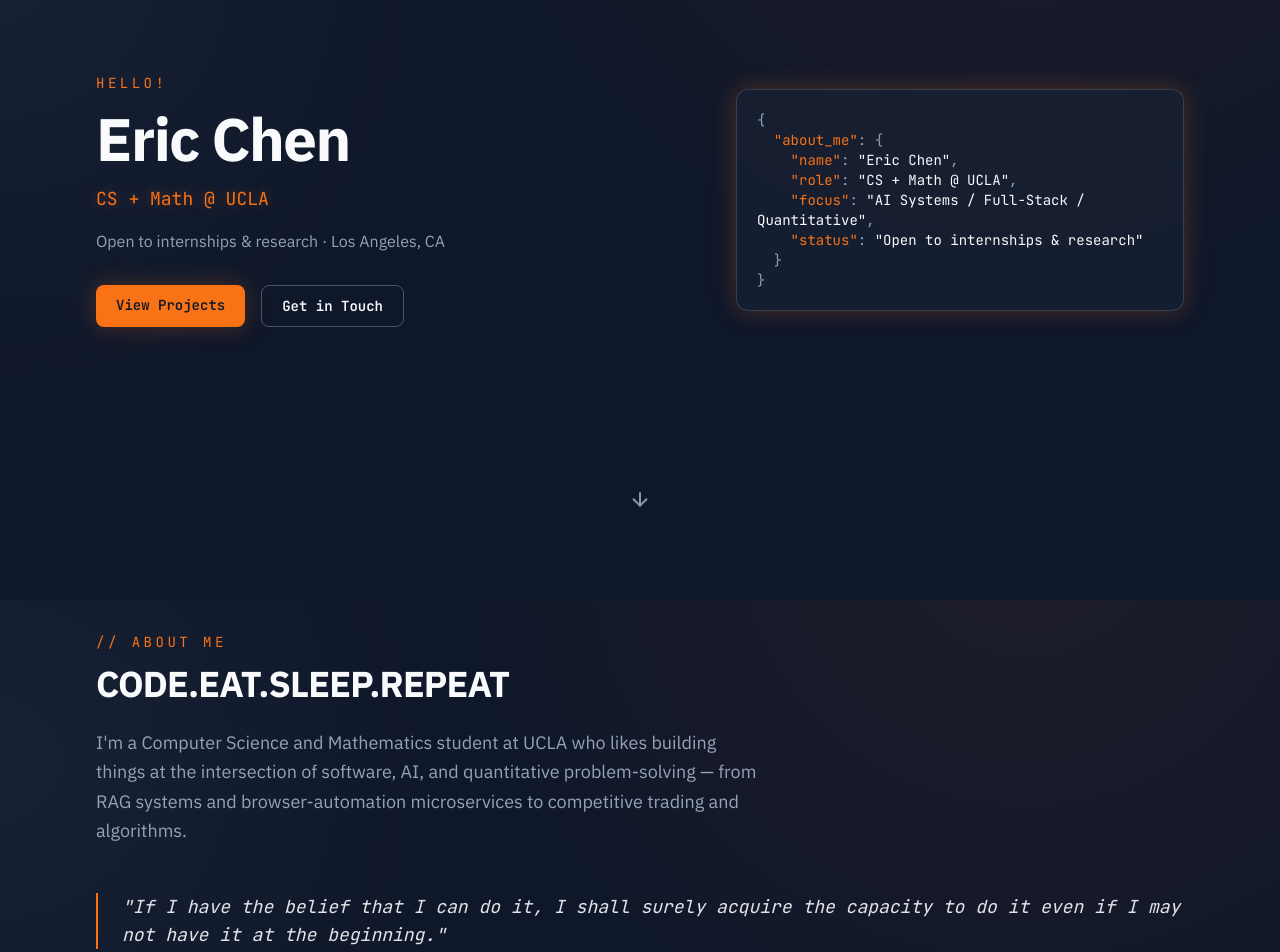
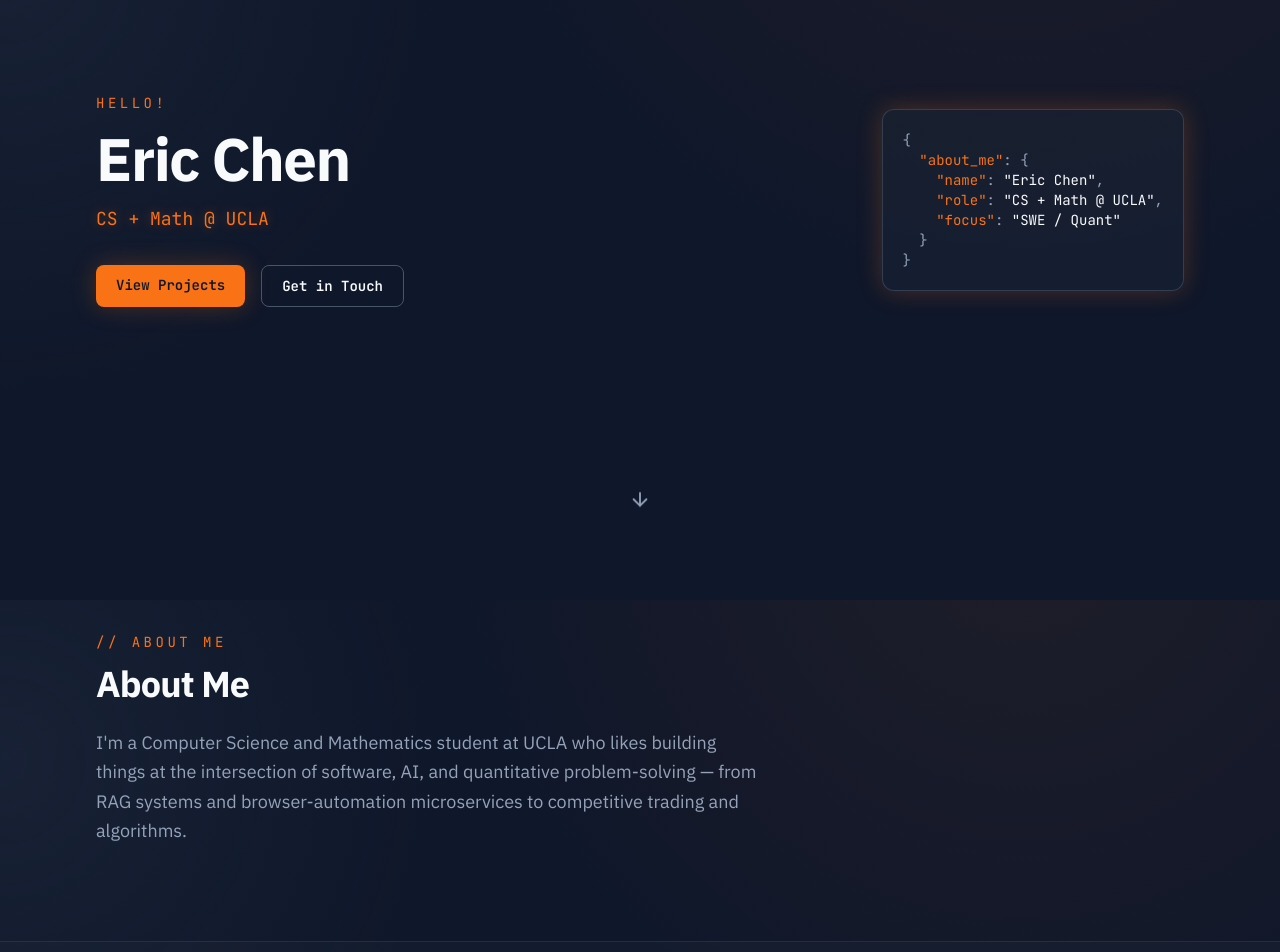
Before and after one commit to ericchen682/personal-portfolio, a React (Vite) app: page / in a window 1280 px wide. Shown: the part 200-1152 px from the top of the page. Built offline with nearby package versions, Linux system fonts and the light colour scheme.

Commit message:
style: SWE/Quant focus, trim hero+about, alternate section backgrounds

```diff
--- a/src/components/About.tsx
+++ b/src/components/About.tsx
@@ -1,18 +1,12 @@
-import { bio, quote } from "../data/portfolio";
+import { bio } from "../data/portfolio";
 
 export default function About() {
   return (
     <section id="about" className="scroll-mt-20 py-24">
       <div className="container-tight">
         <p className="section-label reveal">// about me</p>
-        <h2 className="reveal mt-3 text-3xl font-bold tracking-tight sm:text-4xl">
-          CODE.EAT.SLEEP.REPEAT
-        </h2>
+        <h2 className="reveal mt-3 text-3xl font-bold tracking-tight sm:text-4xl">About Me</h2>
         <p className="reveal mt-6 max-w-2xl text-lg leading-relaxed text-subtle">{bio}</p>
-
-        <blockquote className="reveal mt-12 border-l-2 border-accent pl-6 font-mono text-lg italic text-foreground/90">
-          {quote}
-        </blockquote>
       </div>
     </section>
   );
--- a/src/components/Education.tsx
+++ b/src/components/Education.tsx
@@ -3,7 +3,7 @@ import { education } from "../data/portfolio";
 
 export default function Education() {
   return (
-    <section id="education" className="scroll-mt-20 py-24">
+    <section id="education" className="scroll-mt-20 border-y border-border/30 bg-surface/30 py-24">
       <div className="container-tight">
         <p className="section-label reveal">// education</p>
         <h2 className="reveal mt-3 text-3xl font-bold tracking-tight sm:text-4xl">Education</h2>
--- a/src/components/Hero.tsx
+++ b/src/components/Hero.tsx
@@ -11,9 +11,6 @@ export default function Hero() {
             {aboutMe.name}
           </h1>
           <p className="mt-4 max-w-md font-mono text-lg text-accent glow-text">{aboutMe.role}</p>
-          <p className="mt-4 max-w-md text-subtle">
-            {aboutMe.status} &middot; {aboutMe.location}
-          </p>
 
           <div className="mt-8 flex flex-wrap gap-4">
             <a
@@ -56,12 +53,6 @@ export default function Hero() {
               <span className="text-accent">"focus"</span>
               <span className="text-subtle">: </span>
               <span className="text-foreground">"{aboutMe.focus}"</span>
-              <span className="text-subtle">,</span>
-              {"\n"}
-              {"    "}
-              <span className="text-accent">"status"</span>
-              <span className="text-subtle">: </span>
-              <span className="text-foreground">"{aboutMe.status}"</span>
               {"\n"}
               {"  "}
               <span className="text-subtle">{"}"}</span>
--- a/src/components/Honors.tsx
+++ b/src/components/Honors.tsx
@@ -3,7 +3,7 @@ import { honors } from "../data/portfolio";
 
 export default function Honors() {
   return (
-    <section id="honors" className="scroll-mt-20 py-24">
+    <section id="honors" className="scroll-mt-20 border-y border-border/30 bg-surface/30 py-24">
       <div className="container-tight">
         <p className="section-label reveal">// honors &amp; awards</p>
         <h2 className="reveal mt-3 text-3xl font-bold tracking-tight sm:text-4xl">Recognition</h2>
--- a/src/components/Skills.tsx
+++ b/src/components/Skills.tsx
@@ -33,7 +33,7 @@ function MarqueeRow({
 
 export default function Skills() {
   return (
-    <section aria-label="Skills" className="border-y border-border/40 bg-surface/20 py-12">
+    <section aria-label="Skills" className="border-y border-border/30 bg-surface/30 py-12">
       <div className="space-y-2">
         <MarqueeRow items={marqueeLanguages} render={(i) => `<${i}>`} />
         <MarqueeRow items={marqueeTags} reverse render={(i) => `[${i}]`} />
--- a/src/data/portfolio.ts
+++ b/src/data/portfolio.ts
@@ -3,7 +3,6 @@ export interface AboutMe {
   location: string;
   role: string;
   focus: string;
-  status: string;
 }
 
 export interface EducationInfo {
@@ -52,8 +51,7 @@ export const aboutMe: AboutMe = {
   name: "Eric Chen",
   location: "Los Angeles, CA",
   role: "CS + Math @ UCLA",
-  focus: "AI Systems / Full-Stack / Quantitative",
-  status: "Open to internships & research",
+  focus: "SWE / Quant",
 };
 
 export const bio =
@@ -81,9 +79,6 @@ export const education: EducationInfo = {
     "Member of ACA",
   ],
 };
-
-export const quote =
-  "\"If I have the belief that I can do it, I shall surely acquire the capacity to do it even if I may not have it at the beginning.\"";
 
 export const experience: ExperienceItem[] = [
   {
```
